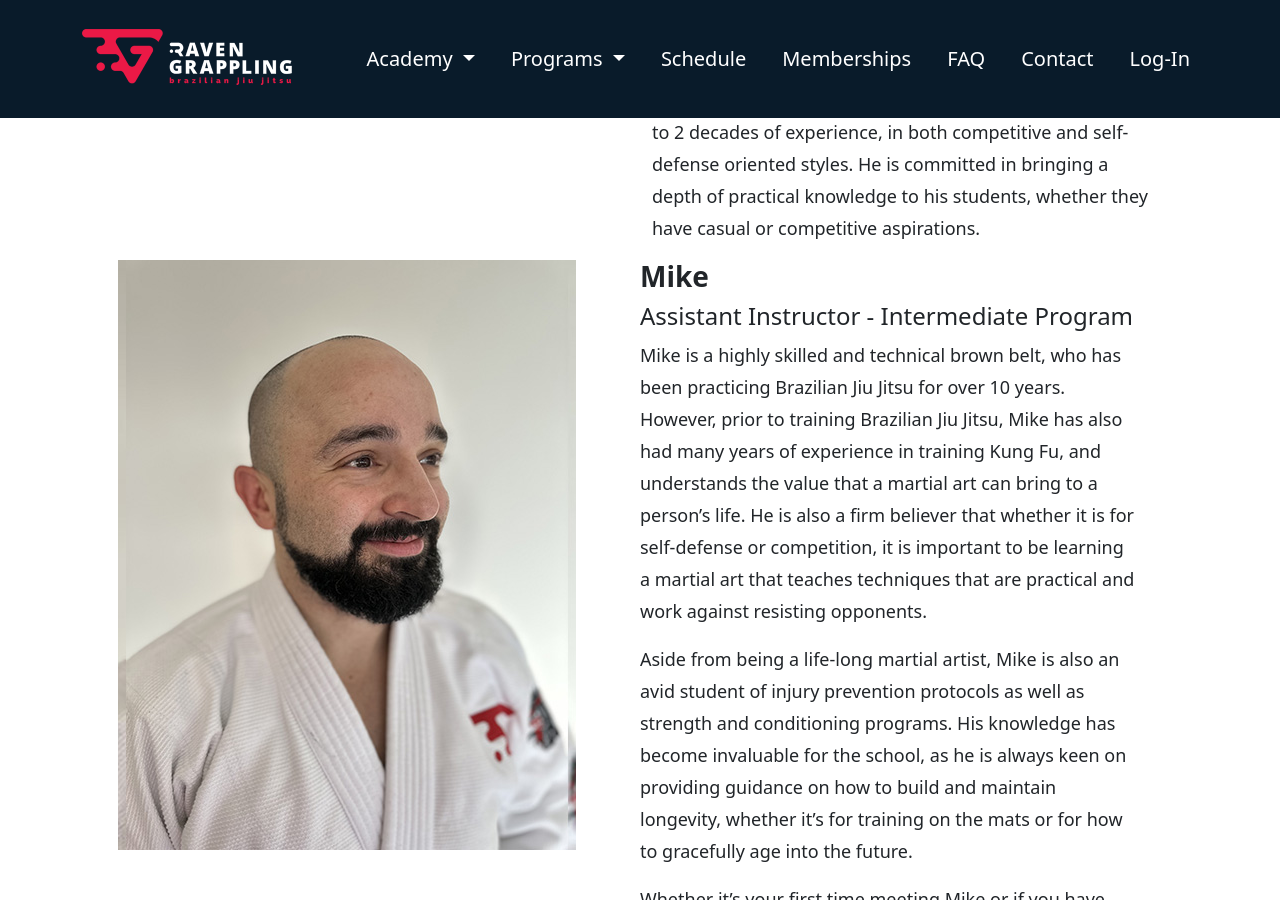
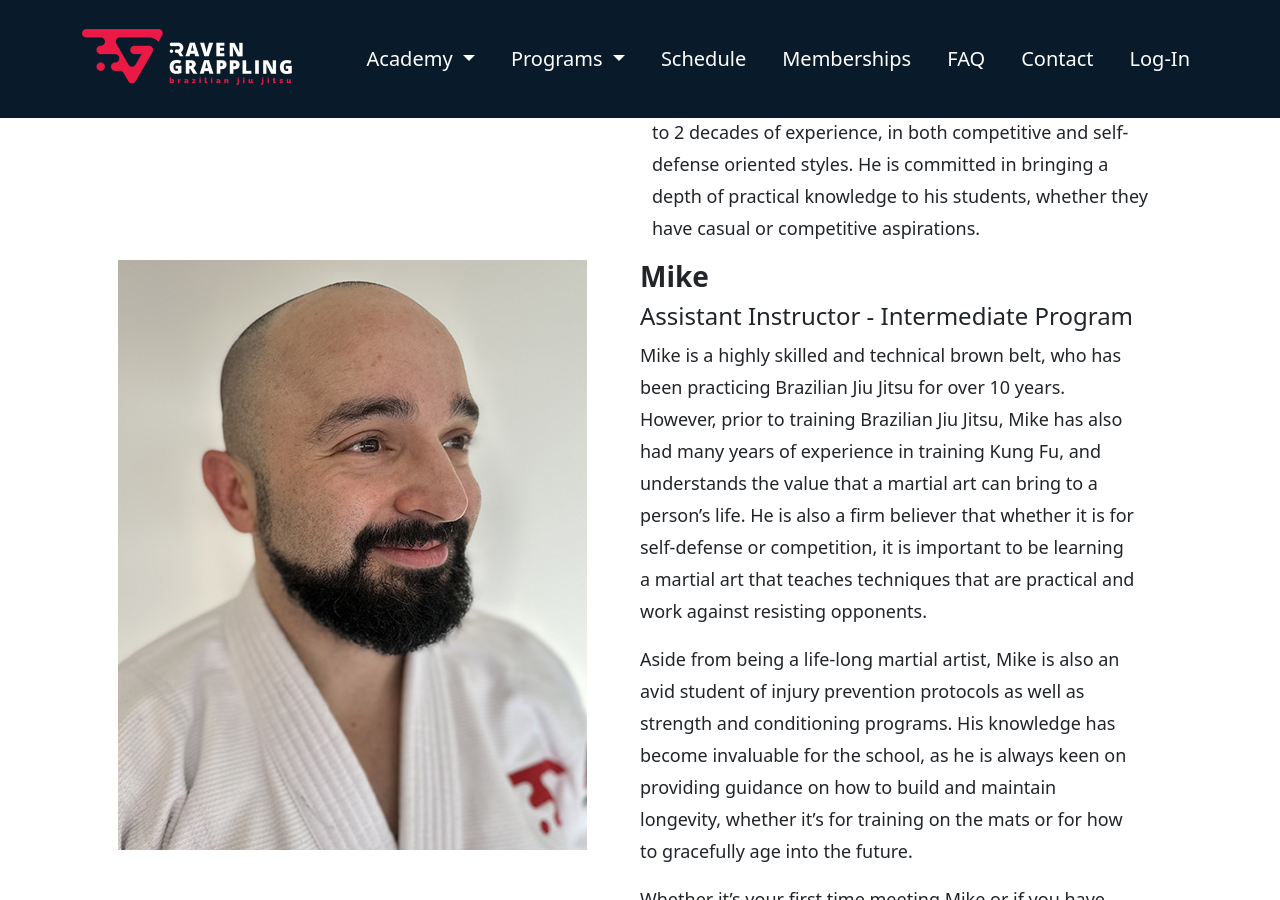
Before and after one commit to RavenGrappling/RavenGrappling.github.io, a Jekyll site: the page built from meet-the-team.md, in a window 1280 px wide and 900 px high, scrolled down 848 px. Built offline with Jekyll 4.4.1, drawn with Linux system fonts in a browser that asks for light colours.

Commit message:
Update meet-the-team.md

```diff
--- a/meet-the-team.md
+++ b/meet-the-team.md
@@ -33,7 +33,7 @@
 
   <div class="row">
     <div class="col-lg">
-      <img src="/assets/images/academy/mike1.jpg" alt="Mike" class="img-fluid mb-5">
+      <img src="/assets/images/academy/mike2.jpg" alt="Mike" class="img-fluid mb-5">
     </div>
     <div class="col-lg">
       <h3 class="fw-bold">
@@ -55,7 +55,7 @@
 
   <div class="row">
     <div class="col-lg">
-      <img src="/assets/images/academy/Tiffany1.jpg" alt="Tiffany" class="img-fluid mb-5">
+      <img src="/assets/images/academy/tiffany2.jpg" alt="Tiffany" class="img-fluid mb-5">
     </div>
     <div class="col-lg">
       <h3 class="fw-bold">
@@ -80,7 +80,7 @@
 
   <div class="row">
     <div class="col-lg">
-      <img src="/assets/images/academy/yoko.jpg" alt="Yoko" class="img-fluid mb-5">
+      <img src="/assets/images/academy/yoko2.jpg" alt="Yoko" class="img-fluid mb-5">
     </div>
     <div class="col-lg">
       <h3 class="fw-bold">
```
